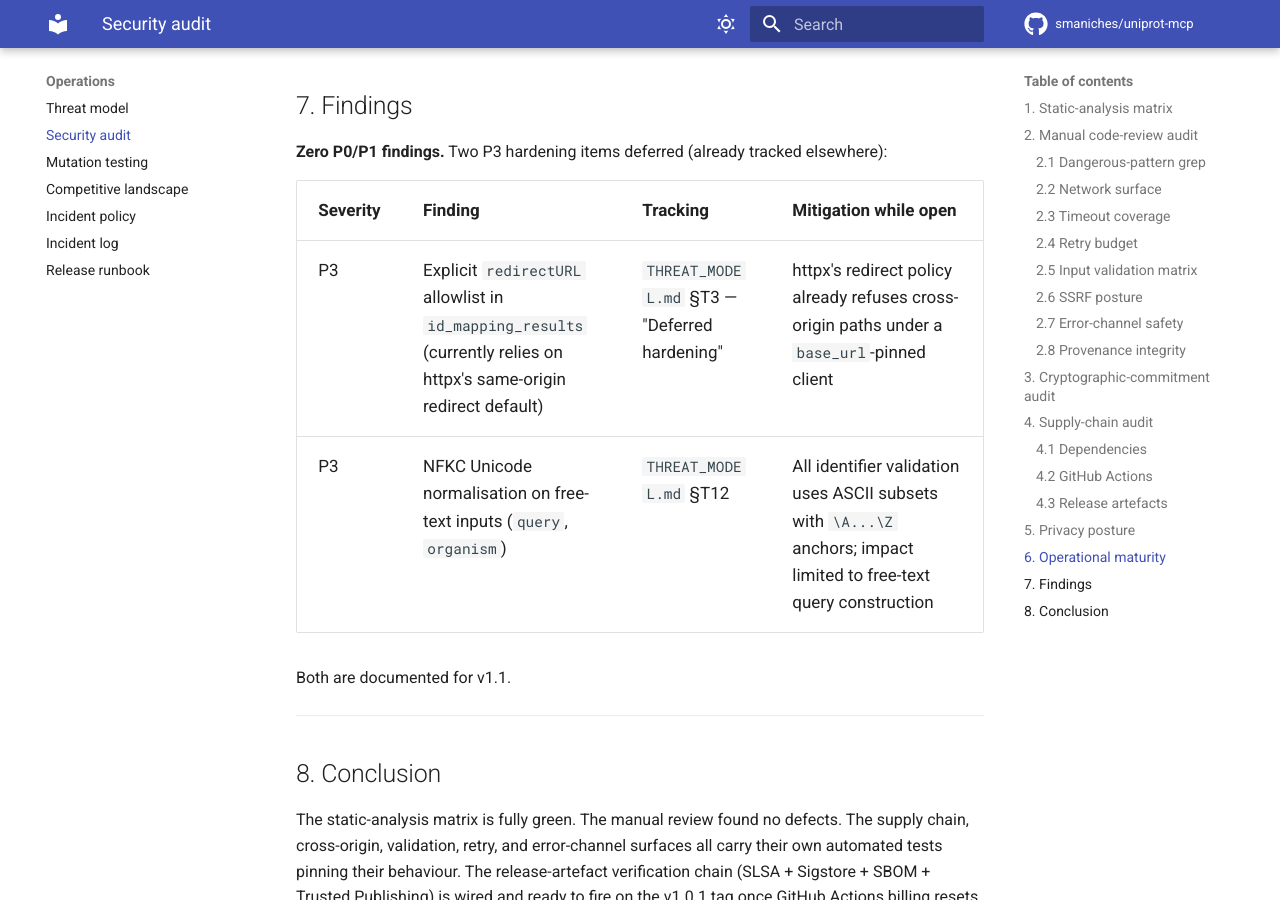
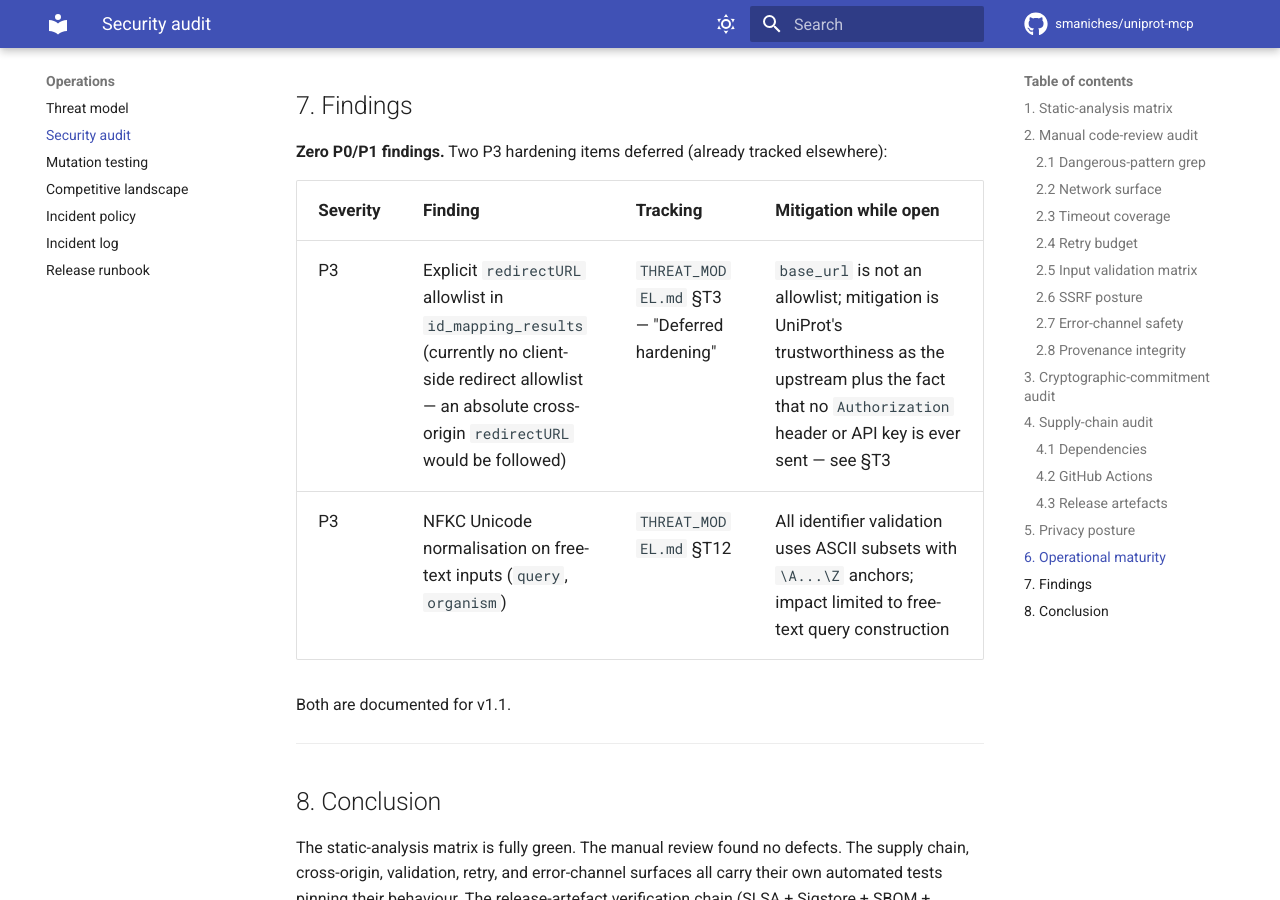
Before and after one commit to smaniches/uniprot-mcp, an MkDocs documentation site: the page built from docs/SECURITY-AUDIT.md, in a window 1280 px wide and 900 px high, scrolled down 10034 px. Built offline with MkDocs 1.6.1 and Material for MkDocs 9.7.7, drawn with Linux system fonts in a browser that asks for light colours; comment, search, counter and statistics services are not loaded.

Commit message:
docs(security): reconcile SECURITY-AUDIT P3 row with section 2.6 / THREAT_MODEL T3 (#50)
The deferred-findings table (SECURITY-AUDIT.md:209) still carried the pre-#35
claim that "httpx's redirect policy already refuses cross-origin paths under a
base_url-pinned client" and that the code "relies on httpx's same-origin redirect
default". Both section 2.6 (line 105) and THREAT_MODEL.md section T3 (the text PR
#35 corrected) state the corrected version: base_url is only a relative-URL
resolution base, not an allowlist; the client is built with follow_redirects=True
(src/uniprot_mcp/client.py:306-311) and dispatches the absolute redirectURL
verbatim (client.py:405-407), so an absolute cross-origin redirectURL WOULD be
followed. httpx's only same-origin default is dropping the Authorization header on
cross-origin redirects, which this repo never sets.

Rewrites line 209's Finding parenthetical and "Mitigation while open" cell to
match section 2.6 / T3: no client-side allowlist exists; the real mitigation is
that no Authorization header or API key is ever sent. No new claims;
THREAT_MODEL.md is unchanged (it is the correct reference text).

```diff
--- a/docs/SECURITY-AUDIT.md
+++ b/docs/SECURITY-AUDIT.md
@@ -206,7 +206,7 @@ Full privacy notice: [`PRIVACY.md`](https://github.com/smaniches/uniprot-mcp/blo
 
 | Severity | Finding | Tracking | Mitigation while open |
 |---|---|---|---|
-| P3 | Explicit `redirectURL` allowlist in `id_mapping_results` (currently relies on httpx's same-origin redirect default) | `THREAT_MODEL.md` §T3 — "Deferred hardening" | httpx's redirect policy already refuses cross-origin paths under a `base_url`-pinned client |
+| P3 | Explicit `redirectURL` allowlist in `id_mapping_results` (currently no client-side redirect allowlist — an absolute cross-origin `redirectURL` would be followed) | `THREAT_MODEL.md` §T3 — "Deferred hardening" | `base_url` is not an allowlist; mitigation is UniProt's trustworthiness as the upstream plus the fact that no `Authorization` header or API key is ever sent — see §T3 |
 | P3 | NFKC Unicode normalisation on free-text inputs (`query`, `organism`) | `THREAT_MODEL.md` §T12 | All identifier validation uses ASCII subsets with `\A...\Z` anchors; impact limited to free-text query construction |
 
 Both are documented for v1.1.
```
